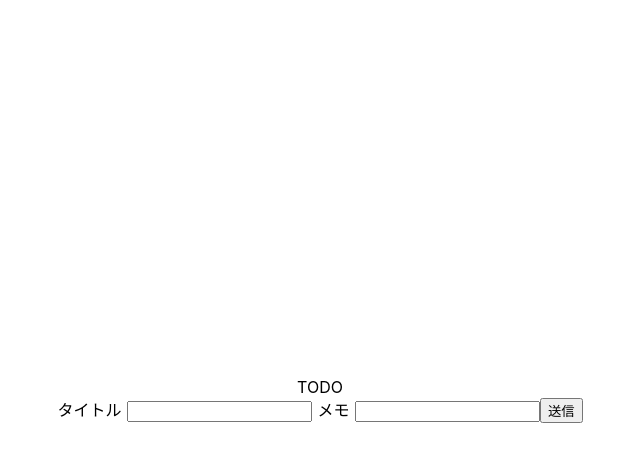
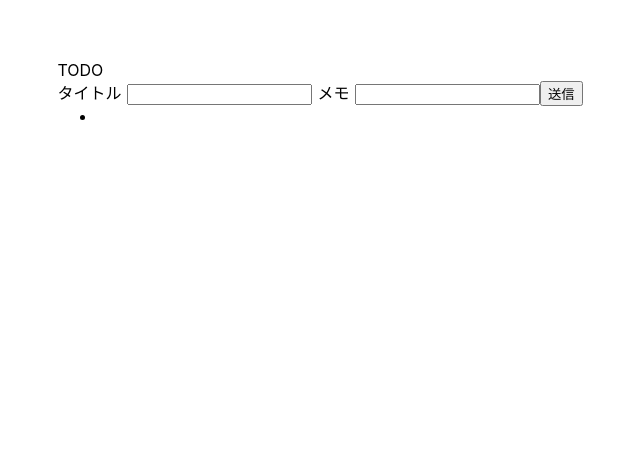
Before and after one commit to kf07/component-api-setup, a Nuxt app: page / in a window 1280 px wide. Both pictures are taken after a click on the button "送信". Shown: the top 462 px of the page, without its empty margins (320-960 px from the left). Built offline with nearby package versions, Linux system fonts and the light colour scheme.

Commit message:
リストを表示 node-sass sass-loader

```diff
--- a/components/Todo.vue
+++ b/components/Todo.vue
@@ -1,7 +1,7 @@
 <template>
-  <div>
+  <div class="todo">
     <TodoInput @emit-send="todoAdd" />
-    <TodoList />
+    <TodoList :todos="state.todos" />
   </div>
 </template>
 
@@ -9,11 +9,8 @@
 import { defineComponent, reactive, watchEffect } from '@vue/composition-api'
 import TodoList from './TodoList.vue'
 import TodoInput from '~/components/TodoInput.vue'
-import { TodoItem } from '@/types/TodoType'
+import { TodoItem, TodoData } from '@/types/TodoType'
 
-export interface TodoData {
-  todos: TodoItem[]
-}
 export default defineComponent({
   name: 'Todo',
   components: { TodoInput, TodoList },
@@ -22,14 +19,20 @@ export default defineComponent({
       todos: []
     })
     const todoAdd = (todos: TodoItem) => {
+      console.log(todos)
       state.todos.push(todos)
     }
     watchEffect(() => console.log(state.todos))
     return {
-      todoAdd
+      todoAdd,
+      state
     }
   }
 })
 </script>
 
-<style scoped></style>
+<style scoped>
+.todo {
+  margin-top: 60px;
+}
+</style>
--- a/components/TodoInput.vue
+++ b/components/TodoInput.vue
@@ -26,8 +26,8 @@ export default defineComponent({
     })
     const sendTodo = () => {
       context.emit('emit-send', { title: todoText.title, memo: todoText.memo })
-      // todoText.title = ''
-      // todoText.memo = ''
+      todoText.title = ''
+      todoText.memo = ''
     }
     return {
       sendTodo,
--- a/components/TodoList.vue
+++ b/components/TodoList.vue
@@ -1,5 +1,12 @@
 <template>
-  <div></div>
+  <div>
+    <ul>
+      <li v-for="todo in todos" :key="todo.title" class="todo-item">
+        <span class="title">{{ todo.title }}</span>
+        <span class="memo">{{ todo.memo }}</span>
+      </li>
+    </ul>
+  </div>
 </template>
 
 <script lang="ts">
@@ -9,10 +16,18 @@ import { TodoItem } from '~/types/todoType'
 export default defineComponent({
   name: 'TodoList',
   props: {
-    todo: Object as PropType<TodoItem>
+    todos: Array as PropType<TodoItem[]>
   },
-  setup() {}
+  setup(props) {
+    console.log(props.todos)
+  }
 })
 </script>
 
-<style scoped></style>
+<style scoped lang="scss">
+.todo-item {
+  .title {
+    margin-right: 20px;
+  }
+}
+</style>
--- a/package.json
+++ b/package.json
@@ -39,7 +39,9 @@
     "eslint-plugin-promise": ">=4.0.1",
     "eslint-plugin-standard": ">=4.0.0",
     "eslint-plugin-vue": "^5.2.2",
+    "node-sass": "^4.14.1",
     "nodemon": "^1.18.9",
-    "prettier": "^1.16.4"
+    "prettier": "^1.16.4",
+    "sass-loader": "^8.0.2"
   }
 }
--- a/pages/index.vue
+++ b/pages/index.vue
@@ -19,29 +19,5 @@ export default {
   min-height: 100vh;
   display: flex;
   justify-content: center;
-  align-items: center;
-  text-align: center;
-}
-
-.title {
-  font-family: 'Quicksand', 'Source Sans Pro', -apple-system, BlinkMacSystemFont,
-    'Segoe UI', Roboto, 'Helvetica Neue', Arial, sans-serif;
-  display: block;
-  font-weight: 300;
-  font-size: 100px;
-  color: #35495e;
-  letter-spacing: 1px;
-}
-
-.subtitle {
-  font-weight: 300;
-  font-size: 42px;
-  color: #526488;
-  word-spacing: 5px;
-  padding-bottom: 15px;
-}
-
-.links {
-  padding-top: 15px;
 }
 </style>
--- a/types/todoType.ts
+++ b/types/todoType.ts
@@ -2,3 +2,7 @@ export interface TodoItem {
   title: string
   memo: string
 }
+
+export interface TodoData {
+  todos: TodoItem[]
+}
```
Also changed, not shown: 1 other file (tests, documents, lock files or other folders).
